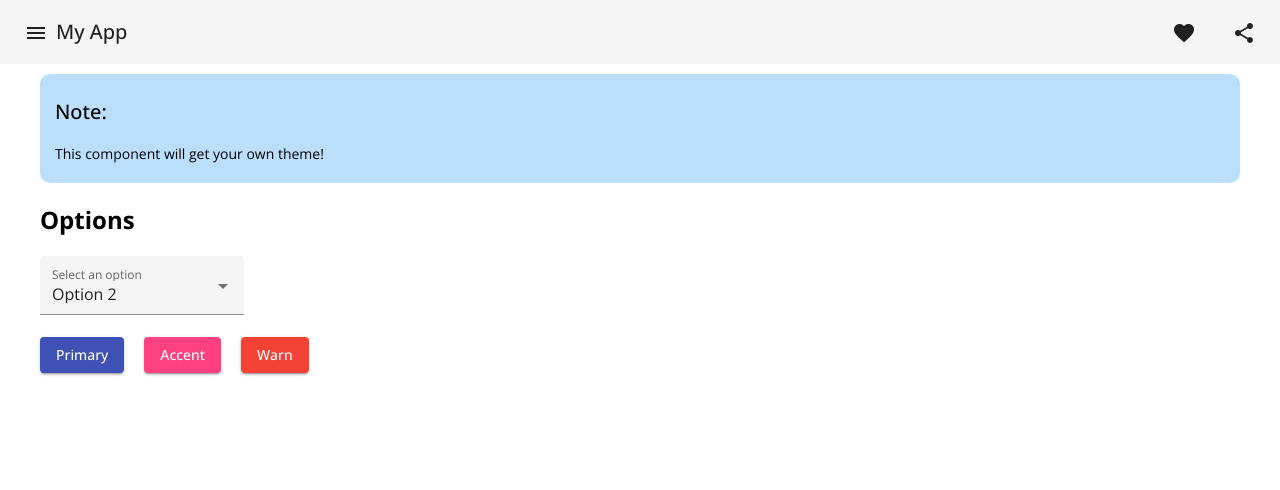
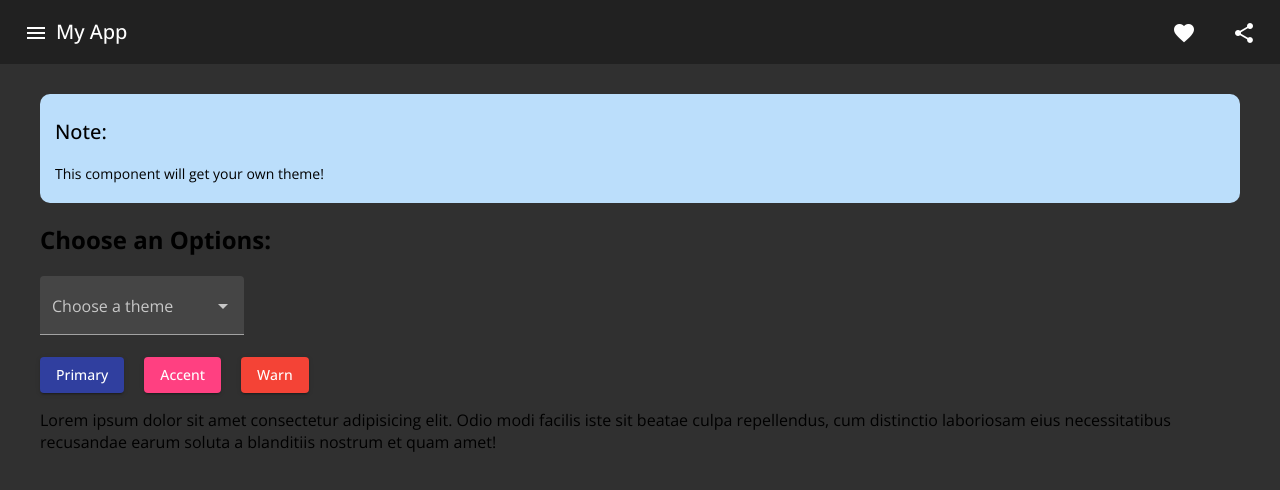
Before and after one commit to vipincode/angular_12_theme, an Angular app: page / in a window 1280 px wide. Shown: the top 490 px of the page. Built offline with nearby package versions, Linux system fonts and the light colour scheme.

Commit message:
making light dark theme method one

```diff
--- /dev/null
+++ b/src/app/app-thme.scss
@@ -0,0 +1,10 @@
+@use "@angular/material" as mat;
+@use "sass:map";
+
+@mixin app-root-thme($theme) {
+  $theme-color: mat.get-color-config($theme);
+  $background: map.get($theme-color, background);
+  .content {
+    background-color: mat.get-color-from-palette($background, background);
+  }
+}
--- a/src/app/app.component.html
+++ b/src/app/app.component.html
@@ -26,6 +26,7 @@
   </mat-toolbar>
 </div>
 
+<main class="content">
   <div class="container">
     <div>
       <app-banner
@@ -34,22 +35,27 @@
       ></app-banner>
     </div>
 
-  <div>
-    <h2>Options</h2>
+    <h2>Choose an Options:</h2>
     <mat-form-field appearance="fill">
-      <mat-label>Select an option</mat-label>
-      <mat-select [(value)]="selected">
-        <mat-option>None</mat-option>
-        <mat-option value="option1">Option 1</mat-option>
-        <mat-option value="option2">Option 2</mat-option>
-        <mat-option value="option3">Option 3</mat-option>
+      <mat-label>Choose a theme</mat-label>
+      <mat-select (selectionChange)="setTheme($event)">
+        <mat-option value="dark">Dark</mat-option>
+        <mat-option value="light">Light</mat-option>
       </mat-select>
     </mat-form-field>
-  </div>
-
     <div class="buttons">
       <button mat-raised-button color="primary">Primary</button>
       <button mat-raised-button color="accent">Accent</button>
       <button mat-raised-button color="warn">Warn</button>
     </div>
+
+    <div>
+      <p>
+        Lorem ipsum dolor sit amet consectetur adipisicing elit. Odio modi
+        facilis iste sit beatae culpa repellendus, cum distinctio laboriosam
+        eius necessitatibus recusandae earum soluta a blanditiis nostrum et quam
+        amet!
+      </p>
     </div>
+  </div>
+</main>
--- a/src/app/app.component.scss
+++ b/src/app/app.component.scss
@@ -1,3 +1,9 @@
+:host {
+  box-sizing: border-box;
+  border-radius: 10px;
+  display: block;
+}
+
 .spacer {
   flex: 1 1 auto;
 }
@@ -5,3 +11,9 @@
 button + button {
   margin-left: 20px;
 }
+
+.content {
+  padding: 20px;
+  box-sizing: border-box;
+  min-height: calc(100vh - 64px);
+}
--- a/src/app/app.component.ts
+++ b/src/app/app.component.ts
@@ -1,11 +1,37 @@
-import { Component } from '@angular/core';
+import { Component, HostBinding, OnInit } from '@angular/core';
+import { MatSelectChange } from '@angular/material/select';
+import { OverlayContainer } from '@angular/cdk/overlay';
 
 @Component({
   selector: 'app-root',
   templateUrl: './app.component.html',
   styleUrls: ['./app.component.scss'],
 })
-export class AppComponent {
-  title = 'ang-material';
-  selected = 'option2';
+export class AppComponent implements OnInit {
+  @HostBinding('class')
+  currentTheme: 'light-theme' | 'dark-theme' = 'dark-theme';
+
+  constructor(private overlayContainer: OverlayContainer) {}
+
+  ngOnInit(): void {
+    this.currentTheme = 'dark-theme';
+    this.overlayContainer.getContainerElement().classList.add('dark-theme');
+    this.overlayContainer.getContainerElement().classList.remove('light-theme');
+  }
+
+  setTheme({ source }: MatSelectChange) {
+    if (source.value === 'light') {
+      this.currentTheme = 'light-theme';
+      this.overlayContainer
+        .getContainerElement()
+        .classList.remove('dark-theme');
+      this.overlayContainer.getContainerElement().classList.add('light-theme');
+    } else {
+      this.currentTheme = 'dark-theme';
+      this.overlayContainer.getContainerElement().classList.add('dark-theme');
+      this.overlayContainer
+        .getContainerElement()
+        .classList.remove('light-theme');
+    }
+  }
 }
--- a/src/styles.scss
+++ b/src/styles.scss
@@ -1,54 +1,53 @@
 @use "@angular/material" as mat;
 @use "./app/banner/banner.component.theme" as banner;
+@use "./app/app-thme.scss" as root;
 @use "sass:map";
 
-// [TYPOGRAPHY]
-
-$workshop-typography: mat.define-typography-config(
-  $font-family: "'Open Sans', sans-serif",
-  $display-4:
-    mat.define-typography-level(112px, 112px, 300, $letter-spacing: -0.05em),
-);
+@use "./styles/dark-themes.scss" as dark;
+@use "./styles/light-themes.scss" as light;
 
 @include mat.core();
 
 // [COLOR THME]
 
-$workshop-primary: mat.define-palette(mat.$indigo-palette, 500, 200, 800);
-$workshop-accent: mat.define-palette(mat.$pink-palette, A200, A100, A400);
+// $workshop-primary: mat.define-palette(mat.$indigo-palette, 500, 200, 800);
+// $workshop-accent: mat.define-palette(mat.$pink-palette, A200, A100, A400);
 
-// OPTIONAL COLOR DEIFINE [MERGE COLORS]
-$workshop-succes: mat.define-palette(mat.$green-palette);
-$workshop-info: mat.define-palette(mat.$blue-palette);
+// // OPTIONAL COLOR DEIFINE [MERGE COLORS]
+// $workshop-succes: mat.define-palette(mat.$green-palette);
+// $workshop-info: mat.define-palette(mat.$blue-palette);
 
-$workshop-theme: mat.define-light-theme(
-  (
-    color: (
-      primary: $workshop-primary,
-      accent: $workshop-accent,
-    ),
-    typography: $workshop-typography,
-  )
-);
-$workshop-theme: map.deep-merge(
-  $workshop-theme,
-  (
-    success: $workshop-succes,
-    info: $workshop-info,
-    color: (
-      success: $workshop-succes,
-      info: $workshop-info,
-    ),
-  )
-);
+// $workshop-theme: mat.define-dark-theme(
+//   (
+//     color: (
+//       primary: $workshop-primary,
+//       accent: $workshop-accent,
+//     ),
+//     typography: $workshop-typography,
+//   )
+// );
+// $workshop-theme: map.deep-merge(
+//   $workshop-theme,
+//   (
+//     success: $workshop-succes,
+//     info: $workshop-info,
+//     color: (
+//       success: $workshop-succes,
+//       info: $workshop-info,
+//     ),
+//   )
+// );
 
 // @debug $workshop-theme;
 
-// @include mat.core-theme($workshop-theme);
-@include mat.all-component-themes($workshop-theme);
-
-// ADD BANNER THEME
-@include banner.app-banner-theme($workshop-theme);
+@mixin create-theme($workshop-theme) {
+  // @include mat.core-theme($workshop-theme);
+  @include mat.all-component-themes($workshop-theme);
+  // ADD BANNER THEME
+  @include banner.app-banner-theme($workshop-theme);
+  // ADDING LIGHT THMEME
+  @include root.app-root-thme($workshop-theme);
+}
 
 // BASE RULE
 
@@ -67,3 +66,10 @@ body {
   max-width: 1200px;
   margin: 0 auto;
 }
+
+.dark-theme {
+  @include create-theme(dark.$workshop-theme);
+}
+.light-theme {
+  @include create-theme(light.$workshop-theme);
+}
--- a/src/styles/common.scss
+++ b/src/styles/common.scss
@@ -0,0 +1,28 @@
+@use "@angular/material" as mat;
+@use "sass:map";
+
+// [TYPOGRAPHY]
+
+$workshop-typography: mat.define-typography-config(
+  $font-family: "'Open Sans', sans-serif",
+  $display-4:
+    mat.define-typography-level(112px, 112px, 300, $letter-spacing: -0.05em),
+);
+
+// OPTIONAL COLOR DEIFINE [MERGE COLORS]
+$workshop-succes: mat.define-palette(mat.$green-palette);
+$workshop-info: mat.define-palette(mat.$blue-palette);
+
+@function apply-extra-colors($theme) {
+  @return map.deep-merge(
+    $theme,
+    (
+      success: $workshop-succes,
+      info: $workshop-info,
+      color: (
+        success: $workshop-succes,
+        info: $workshop-info,
+      ),
+    )
+  );
+}
--- /dev/null
+++ b/src/styles/dark-themes.scss
@@ -0,0 +1,27 @@
+@use "@angular/material" as mat;
+@use "sass:map";
+
+@use "./common.scss";
+
+@include mat.core();
+
+// [COLOR THME]
+
+$workshop-primary: mat.define-palette(mat.$indigo-palette, 700, 400, 900);
+$workshop-accent: mat.define-palette(mat.$pink-palette, A200, A100, A400);
+
+$workshop-theme: mat.define-dark-theme(
+  (
+    color: (
+      primary: $workshop-primary,
+      accent: $workshop-accent,
+    ),
+    typography: common.$workshop-typography,
+  )
+);
+$workshop-theme: common.apply-extra-colors($workshop-theme);
+
+// @debug $workshop-theme;
+
+// @include mat.core-theme($workshop-theme);
+@include mat.all-component-themes($workshop-theme);
--- /dev/null
+++ b/src/styles/light-themes.scss
@@ -0,0 +1,27 @@
+@use "@angular/material" as mat;
+@use "sass:map";
+
+@use "./common.scss";
+
+@include mat.core();
+
+// [COLOR THME]
+
+$workshop-primary: mat.define-palette(mat.$indigo-palette, 500, 200, 700);
+$workshop-accent: mat.define-palette(mat.$pink-palette, A200, A100, A400);
+
+$workshop-theme: mat.define-light-theme(
+  (
+    color: (
+      primary: $workshop-primary,
+      accent: $workshop-accent,
+    ),
+    typography: common.$workshop-typography,
+  )
+);
+$workshop-theme: common.apply-extra-colors($workshop-theme);
+
+// @debug $workshop-theme;
+
+// @include mat.core-theme($workshop-theme);
+@include mat.all-component-themes($workshop-theme);
```
Lines whose indentation alone changed are shown as unchanged.
